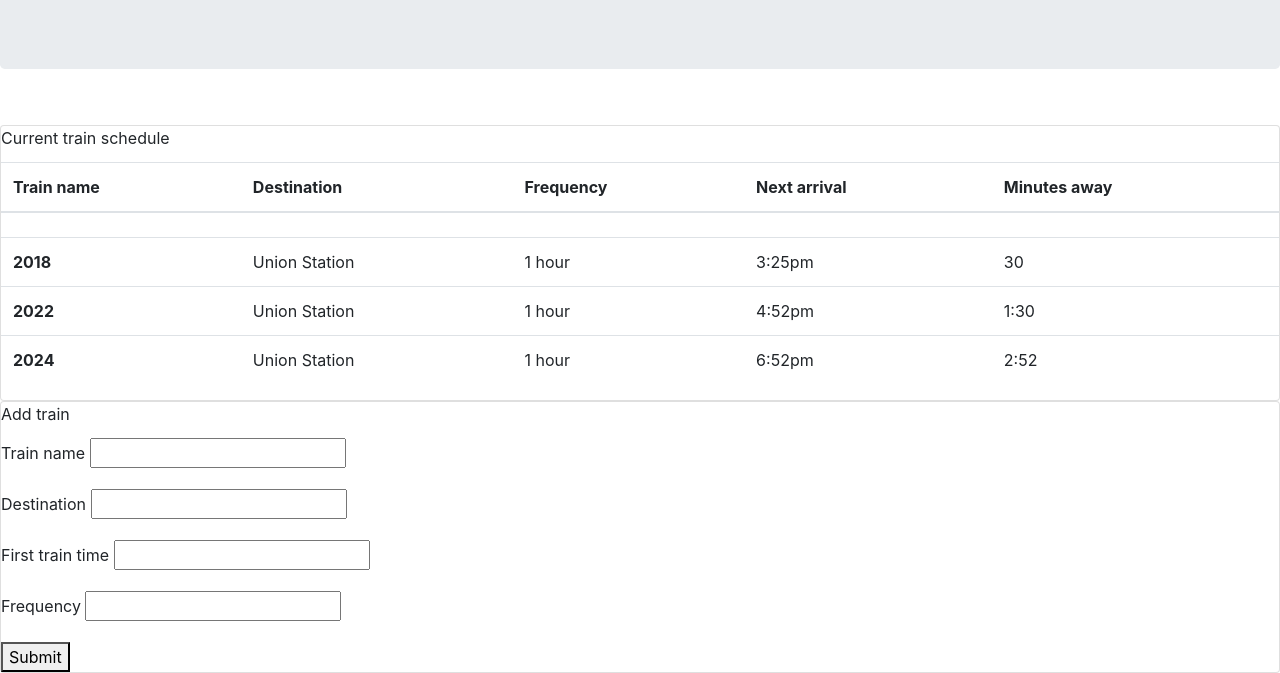
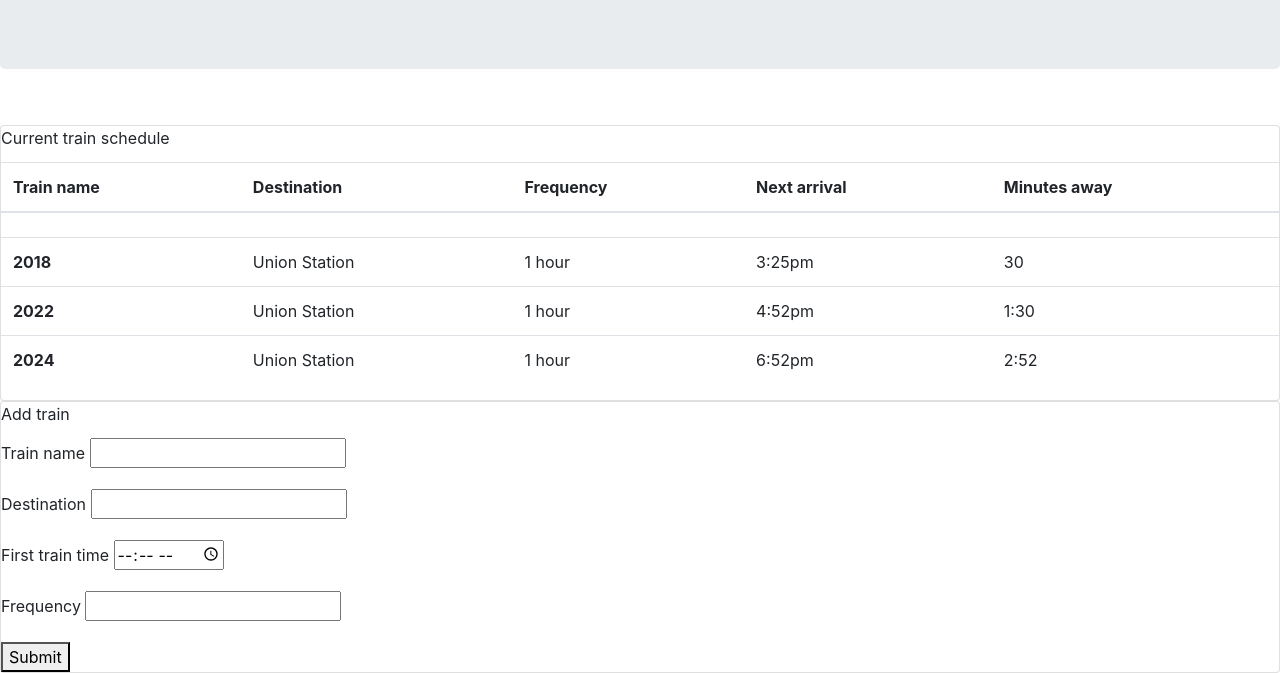
Before and after one commit to olive89aja/Trainscheduler, a plain HTML site: page index.html in a window 1280 px wide. Shown: the part 157-830 px from the top of the page. Drawn offline with nearby package versions, Linux system fonts and the light colour scheme.

Commit message:
Pseudo coded variables to calculate train times from user input

```diff
--- a/index.html
+++ b/index.html
@@ -103,7 +103,7 @@ to read up on Firebase authentication for this bonus exercise.
           </div>
           <div class="form-group">
             <label for="">First train time</label>
-            <input type="number" id="train-time" />
+            <input type="time" id="train-time" />
           </div>
           <div class="form-group">
             <label for="frequency">Frequency</label>
```
Also changed, not shown: assets/app.js (+16 -2 lines).
